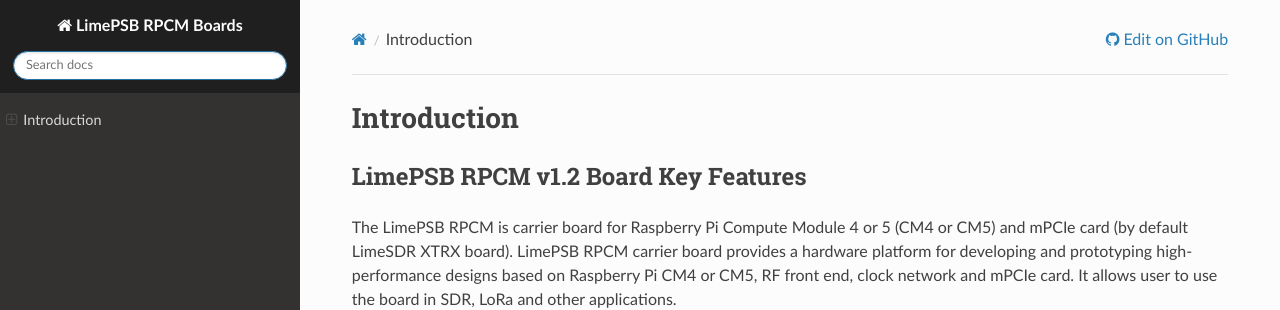
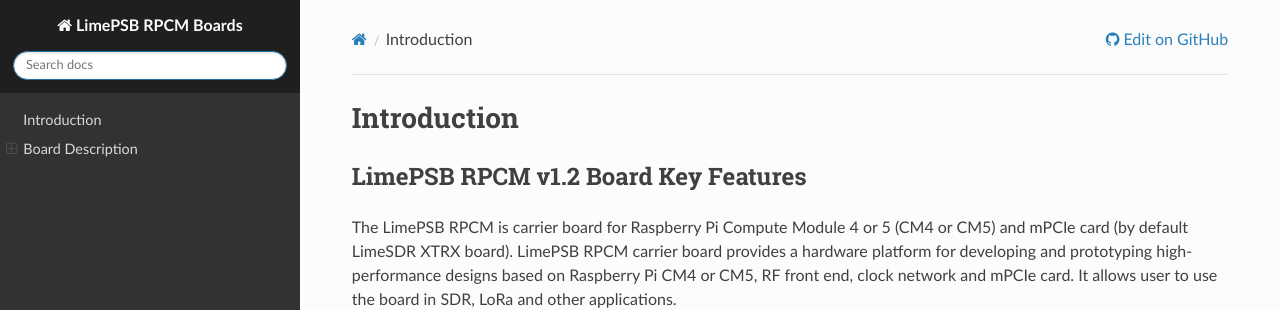
Before and after one commit to myriadrf/LimePSB-RPCM, a Sphinx documentation site: the page built from docs/v1.2/index.rst, in a window 1280 px wide. Shown: the top 310 px of the page. Built offline with Sphinx 7.4.7 and the Read the Docs theme 3.1.0, drawn with Linux system fonts in a browser that asks for light colours; pages that are not in the unit, such as notebooks, are missing from menus.

Commit message:
Added side tabs

```diff
--- a/docs/index.rst
+++ b/docs/index.rst
@@ -1,6 +1,12 @@
 .. toctree::
    :maxdepth: 3
    :hidden:
+
+   Introduction <self>
+   documentation/board-description
+   v1.1
+   v1.2
+   v1.3
 
 Introduction
 ============
```
